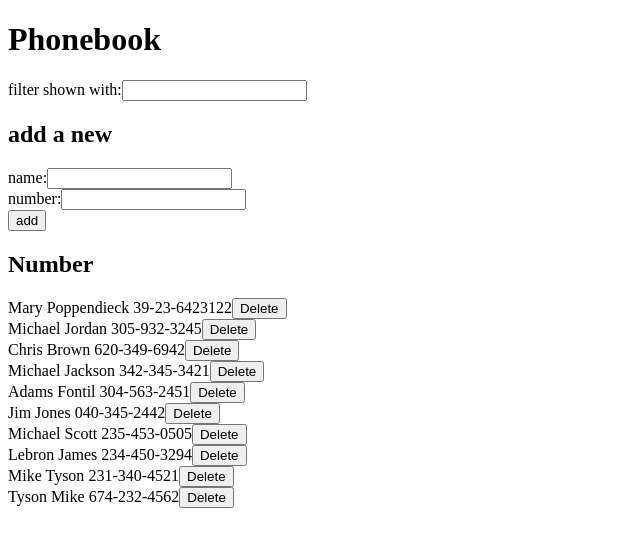
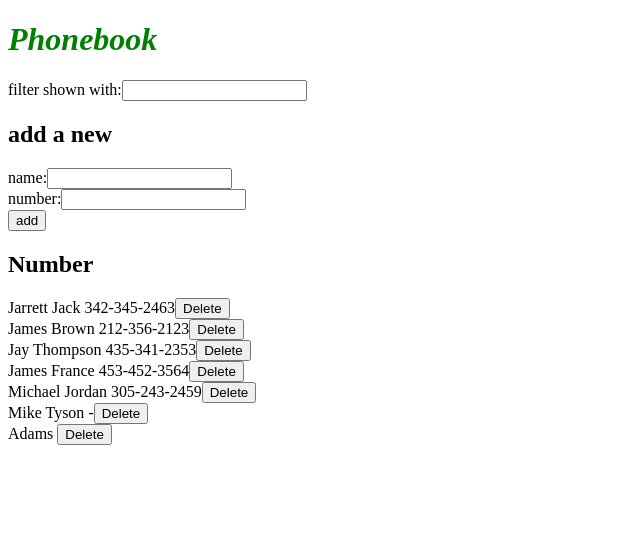
Before and after one commit to AdamsFontil/fsoPart2, a React (Create React App) app in the folder phonebook/: page / in a window 1280 px wide. Shown: the top 546 px of the page, without its empty margins (0-640 px from the left). Built offline with nearby package versions, Linux system fonts and the light colour scheme; data requests are answered from the project's data file.

Commit message:
complete exercise 2.17

```diff
--- a/phonebook/db.json
+++ b/phonebook/db.json
@@ -1,63 +1,46 @@
 {
   "persons": [
     {
-      "name": "Mary Poppendieck",
-      "number": "39-23-6423122",
-      "id": 4
+      "name": "Jarrett Jack",
+      "important": true,
+      "number": "342-345-2463",
+      "id": 15
+    },
+    {
+      "name": "James Brown",
+      "important": true,
+      "number": "212-356-2123",
+      "id": 17
+    },
+    {
+      "name": "Jay Thompson",
+      "important": false,
+      "number": "435-341-2353",
+      "id": 19
+    },
+    {
+      "name": "James France",
+      "important": false,
+      "number": "453-452-3564",
+      "id": 20
     },
     {
       "name": "Michael Jordan",
       "important": false,
-      "id": 6,
-      "number": "305-932-3245"
-    },
-    {
-      "name": "Chris Brown",
-      "important": false,
-      "id": 7,
-      "number": "620-349-6942"
-    },
-    {
-      "name": "Michael Jackson",
-      "important": false,
-      "number": "342-345-3421",
-      "id": 8
-    },
-    {
-      "name": "Adams Fontil",
-      "important": true,
-      "number": "304-563-2451",
-      "id": 9
-    },
-    {
-      "name": "Jim Jones",
-      "important": true,
-      "number": "040-345-2442",
-      "id": 10
-    },
-    {
-      "name": "Michael Scott",
-      "important": false,
-      "number": "235-453-0505",
-      "id": 11
-    },
-    {
-      "name": "Lebron James",
-      "important": true,
-      "number": "234-450-3294",
-      "id": 12
+      "number": "305-243-2459",
+      "id": 21
     },
     {
       "name": "Mike Tyson",
       "important": true,
-      "number": "231-340-4521",
-      "id": 13
+      "number": "-",
+      "id": 23
     },
     {
-      "name": "Tyson Mike",
-      "important": false,
-      "number": "674-232-4562",
-      "id": 14
+      "name": "Adams",
+      "important": true,
+      "number": "",
+      "id": 24
     }
   ]
 }
--- a/phonebook/src/App.js
+++ b/phonebook/src/App.js
@@ -5,6 +5,7 @@ import Header from './components/Header'
 import Form from './components/Form'
 import axios from 'axios'
 import personService from './services/person'
+import Notification from './components/Notification'
 
 
 axios
@@ -23,6 +24,8 @@ const App = () => {
   const [newName, setNewName] = useState('')
   const [newNumber, setNewNumber] = useState('')
   const [newSearch, setNewSearch] = useState('')
+  const [newMessage, setNewMessage] = useState(null)
+  const [messageClass, setMessageClass] = useState('success')
   // const [showAll, setShowAll] = useState(true)
 
 
@@ -62,12 +65,22 @@ const person = persons.find(p => p.name === nameObject.name);
         .update(person.id, nameObject)
         .then(returnedPerson => {
           setPersons(persons.map(p => p.id !== person.id ? p : returnedPerson))
+          setNewName('')
+          setNewNumber('')
+          setNewMessage(`${nameObject.name}'s number has been updated to ${nameObject.number} it used to be ${person.number}`)
+          setMessageClass('success') // set the class to 'success'
+          setTimeout(() => {
+            setNewMessage(null)
+            setMessageClass(null) // reset the class
+          }, 5000)
         })
         .catch(error => {
-          alert(
-            `the note '${person.name}' was already deleted from server`
-            `${error}`
-          )
+          setMessageClass('error') // set the class to 'error'
+          setNewMessage(`${person.name} has already been removed from the server`)
+          setTimeout(() => {
+            setNewMessage(null)
+            setMessageClass(null) // reset the class
+          }, 5000)
           setPersons(persons.filter(p => p.id !== person.id))
         })
     }
@@ -78,11 +91,15 @@ const person = persons.find(p => p.name === nameObject.name);
         setPersons(persons.concat(returnedPersons))
         setNewName('')
         setNewNumber('')
+        setNewMessage(`${nameObject.name} has been added to the list`)
+        setMessageClass('success') // set the class to 'success'
+        setTimeout(() => {
+          setNewMessage(null)
+          setMessageClass(null) // reset the class
+        }, 5000)
       })
-
   }
 }
-
 
 
   const handleNameChange = (event) => {
@@ -93,10 +110,6 @@ const person = persons.find(p => p.name === nameObject.name);
     console.log(event.target.value)
     setNewNumber(event.target.value)
   }
-
-  // const namesToShow = showAll
-  // ? notes
-  // : notes.filter(note => note.important === true)
 
   const handleSearch = (event) => {
     // console.log(event.target.value)
@@ -114,6 +127,12 @@ const person = persons.find(p => p.name === nameObject.name);
       .remove(id)
       .then(() => {
         setPersons(persons.filter(person => person.id !== id))
+        setNewMessage(`${person.name} has been removed from the list`)
+        setMessageClass('success') // set the class to 'success'
+        setTimeout(() => {
+          setNewMessage(null)
+          setMessageClass(null) // reset the class
+        }, 5000)
       })
   }
 }
@@ -125,6 +144,7 @@ const person = persons.find(p => p.name === nameObject.name);
   return (
     <div>
       <Header type='h1' text='Phonebook' />
+      <Notification message={newMessage} messageClass={messageClass} />
       <Input label='filter shown with' newType={newSearch} handleType ={handleSearch} />
       <Form addNameAndNumber={addNameAndNumber} newName={newName} handleNameChange={handleNameChange} newNumber={newNumber} handleNumberChange={handleNumberChange} />
       <Header type='h2' text='Number' />
--- /dev/null
+++ b/phonebook/src/components/Notification.js
@@ -0,0 +1,11 @@
+const Notification = ({message, messageClass}) => {
+    if (message === null) {
+    return null
+}
+    return (
+        <div className={messageClass}>{message}</div>
+    )
+}
+
+
+export default Notification
--- /dev/null
+++ b/phonebook/src/index.css
@@ -0,0 +1,23 @@
+h1 {
+    color: green;
+    font-style: italic;
+  }
+  .success {
+    color: green;
+    background: lightgrey;
+    font-size: 20px;
+    border-style: solid;
+    border-radius: 5px;
+    padding: 10px;
+    margin-bottom: 10px;
+  }
+
+  .error{
+    color: red;
+    background: lightgrey;
+    font-size: 20px;
+    border-style: solid;
+    border-radius: 5px;
+    padding: 10px;
+    margin-bottom: 10px;
+  }
--- a/phonebook/src/index.js
+++ b/phonebook/src/index.js
@@ -1,6 +1,6 @@
 import React from 'react'
 import ReactDOM from 'react-dom/client'
-
+import './index.css'
 import App from './App'
 
 ReactDOM.createRoot(document.getElementById('root')).render(<App />)
```
Lines whose indentation alone changed are shown as unchanged.
